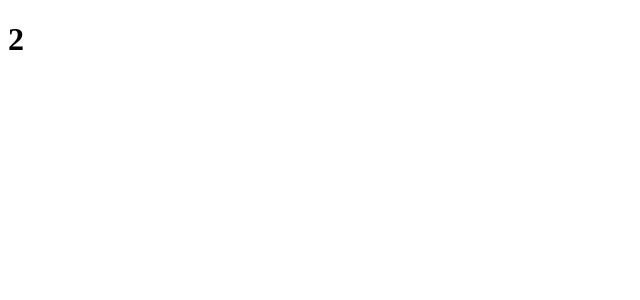
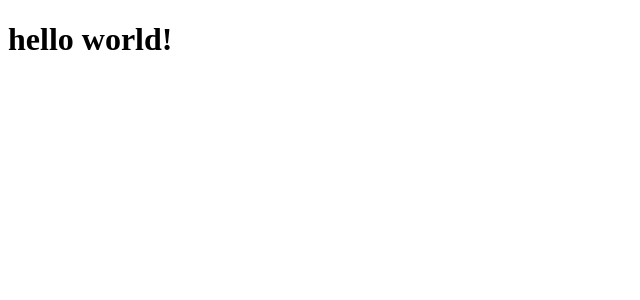
Before and after one commit to huitopia/study-vue-1, a Vue app: page / in a window 1280 px wide. Shown: the top 300 px of the page, without its empty margins (0-640 px from the left). Built offline with nearby package versions, Linux system fonts and the light colour scheme.

Commit message:
v-once : 최초 데이터 렌더링 이후 데이터의 수정과 상관 없이 화면 갱신 안함 = 반응성을 가지지 않음

```diff
--- a/src/App.vue
+++ b/src/App.vue
@@ -1,32 +1,20 @@
 <template>
-  <h1>{{count}}</h1>
+  <h1
+      v-once
+      @click="add">{{ msg }}</h1>
 </template>
+
 <script>
-export default {
-  data(){
-    return{
-      count:2
+  export default {
+    data(){
+      return{
+        msg: "hello world!"
+      }
+    },
+    methods:{
+      add(){
+        this.msg += "!"
+      }
     }
-  },
-  beforeCreate() {
-    // 컴포넌트 생성되기 직전 실행되는 라이프 사이클
-    // count 출력 시 undefined 출력
-    console.log("beforeCreate", this.count);
-  },
-  created() {
-    // 컴포넌트는 연결되었으나 html과 연결은 안됨
-    console.log("Created!" , this.count)
-  },
-  beforeMount() {
-    // html과 연결이 되기 전 상태로 html 구조 검색 불가
-    console.log("beforeMount");
-    console.log(document.querySelector("h1"))
-  },
-  mounted() {
-    // 화면에 실제 컴포넌트 출력 후 html과 연결되어 실행
-    // 코드 작성 순서에 상관 없이 created 실행 후 mounted 출력됨
-    console.log("Mounted!")
-    console.log(document.querySelector("h1"))
-  },
-}
+  }
 </script>
```
